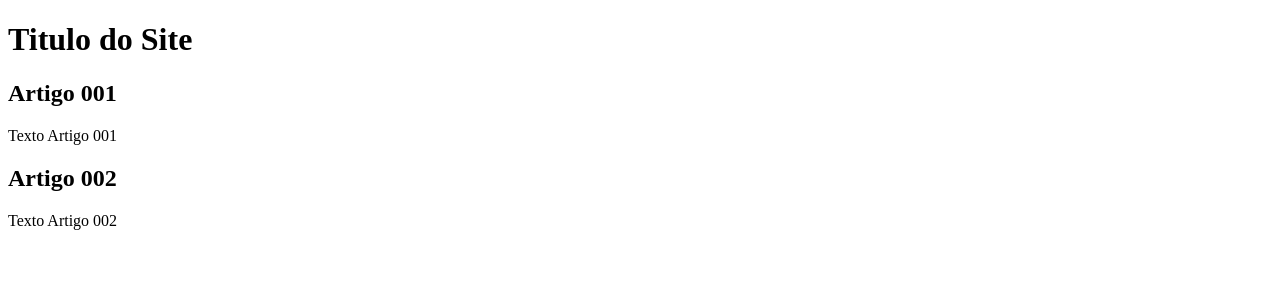
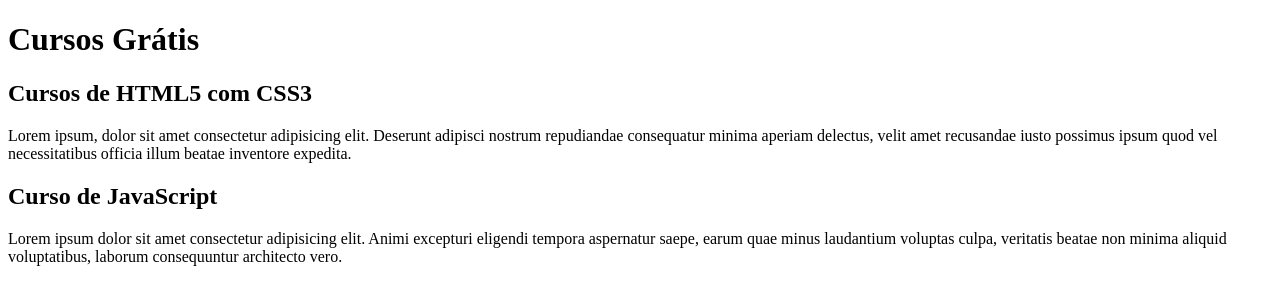
Before and after one commit to zNIKK/Projeto-Site, a plain HTML site: page index.html in a window 1280 px wide. Drawn offline with Linux system fonts and the light colour scheme.

Commit message:
Comecei a escrever o conteúdo

```diff
--- a/index.html
+++ b/index.html
@@ -9,15 +9,15 @@
 <body>
     <main>
         <header>
-            <h1>Titulo do Site</h1>
+            <h1>Cursos Grátis</h1>
         </header>
         <article>
-            <h2>Artigo 001</h2>
-            <p>Texto Artigo 001</p>
+            <h2>Cursos de HTML5 com CSS3</h2>
+            <p>Lorem ipsum, dolor sit amet consectetur adipisicing elit. Deserunt adipisci nostrum repudiandae consequatur minima aperiam delectus, velit amet recusandae iusto possimus ipsum quod vel necessitatibus officia illum beatae inventore expedita.</p>
         </article>
         <article>
-            <h2>Artigo 002</h2>
-            <p>Texto Artigo 002</p>
+            <h2>Curso de JavaScript</h2>
+            <p>Lorem ipsum dolor sit amet consectetur adipisicing elit. Animi excepturi eligendi tempora aspernatur saepe, earum quae minus laudantium voluptas culpa, veritatis beatae non minima aliquid voluptatibus, laborum consequuntur architecto vero.</p>
         </article>
     </main>
 </body>
```
